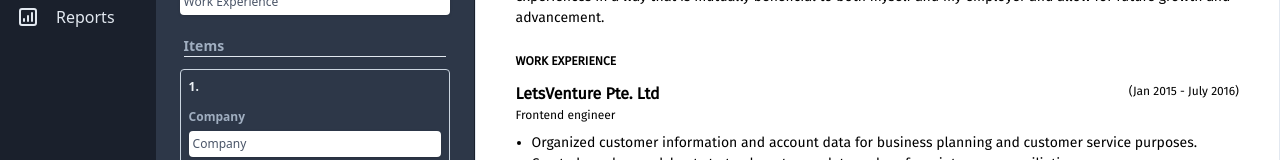
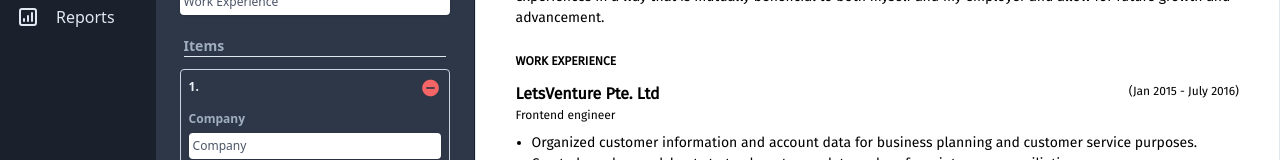
Before and after one commit to kevjose/devnotes, a React (Create React App) app in the folder may-2020/tailwind_css/rt-workcation/: page / in a window 1280 px wide. Shown: the part 351-511 px from the top of the page. Built offline with nearby package versions, Linux system fonts and the light colour scheme.

Commit message:
[27/5/2020][TAILWIND_RESUME] added remove functionality to work experience items

```diff
--- a/may-2020/tailwind_css/rt-workcation/src/components/SearchFilters.js
+++ b/may-2020/tailwind_css/rt-workcation/src/components/SearchFilters.js
@@ -5,7 +5,8 @@ import {
   SAVE_TO_LOCAL_STORAGE,
   INPUT_CHANGE,
   LOAD_FROM_LOCAL_STORAGE,
-  ADD_ITEM
+  ADD_ITEM,
+  REMOVE_ITEM
 } from '../contexts/ResumeContext';
 
 const SearchFilters = () => {
@@ -17,12 +18,12 @@ const SearchFilters = () => {
   const { state, dispatch } = useResumeContext();
 
   useEffect(() => {
-    const localStoreResume = JSON.parse(localStorage.getItem('state'));
+    localStorage.removeItem('state');
+    const localStoreResume = JSON.parse(localStorage.getItem('state-1'));
     dispatch({ type: LOAD_FROM_LOCAL_STORAGE, payload: localStoreResume });
   }, [dispatch]);
 
   const handleChange = (key, value) => {
-    console.log(key, value);
     dispatch({
       type: INPUT_CHANGE,
       payload: {
@@ -37,7 +38,6 @@ const SearchFilters = () => {
   };
 
   const handleAddItem = (key, value) => {
-    console.log(key, value);
     dispatch({
       type: ADD_ITEM,
       payload: {
@@ -46,9 +46,23 @@ const SearchFilters = () => {
       }
     });
 
-    // dispatch({
-    //   type: SAVE_TO_LOCAL_STORAGE
-    // });
+    dispatch({
+      type: SAVE_TO_LOCAL_STORAGE
+    });
+  };
+
+  const handleRemoveItem = (key, value) => {
+    dispatch({
+      type: REMOVE_ITEM,
+      payload: {
+        key,
+        value
+      }
+    });
+
+    dispatch({
+      type: SAVE_TO_LOCAL_STORAGE
+    });
   };
 
   const renderBaiscProfile = (data, path) => {
@@ -61,8 +75,14 @@ const SearchFilters = () => {
               return (
                 <React.Fragment key={`${path}.${index}`}>
                   <div className='border border-gray-400 mx-2 mb-2 rounded'>
-                    <p className='pl-2 pt-2 text-gray-200 font-semibold text-xs'>
-                      {index + 1}.
+                    <p className='px-2 pt-2 text-gray-200 font-semibold text-xs flex justify-between'>
+                      {index + 1}.{' '}
+                      <span
+                        className='material-icons text-xl text-red-500 cursor-pointer'
+                        onClick={() => handleRemoveItem(path, item)}
+                      >
+                        remove_circle
+                      </span>
                     </p>
                     {renderBaiscProfile(item, `${path}.${index}`)}
                   </div>
--- a/may-2020/tailwind_css/rt-workcation/src/contexts/ResumeContext.js
+++ b/may-2020/tailwind_css/rt-workcation/src/contexts/ResumeContext.js
@@ -1,9 +1,10 @@
 import React, { createContext, useReducer, useContext } from 'react';
-import { set, get } from 'lodash';
+import { set, get, remove } from 'lodash';
 
 export const ResumeContext = createContext();
 export const INPUT_CHANGE = 'INPUT_CHANGE';
 export const ADD_ITEM = 'ADD_ITEM';
+export const REMOVE_ITEM = 'REMOVE_ITEM';
 export const SAVE_TO_LOCAL_STORAGE = 'SAVE_TO_LOCAL_STORAGE';
 export const LOAD_FROM_LOCAL_STORAGE = 'LOAD_FROM_LOCAL_STORAGE';
 
@@ -46,20 +47,24 @@ const initialState = {
 };
 
 const ResumeReducer = (state, { type, payload }) => {
+  let items;
   switch (type) {
     case INPUT_CHANGE:
-      console.log(type, payload, set({ ...state }, payload.key, payload.value));
       return set({ ...state }, payload.key, payload.value);
     case ADD_ITEM:
-      let items = get({ ...state }, payload.key, []);
+      items = get({ ...state }, payload.key, []);
       let newItem = {};
       for (let i in payload.value) {
         newItem[i] = '';
       }
       items.push(newItem);
       return set({ ...state }, payload.key, items);
+    case REMOVE_ITEM:
+      items = get({ ...state }, payload.key, []);
+      remove(items, i => i === payload.value);
+      return set({ ...state }, payload.key, items);
     case SAVE_TO_LOCAL_STORAGE:
-      localStorage.setItem('state', JSON.stringify(state));
+      localStorage.setItem('state-1', JSON.stringify(state));
       return state;
     case LOAD_FROM_LOCAL_STORAGE:
       if (!payload) return state;
```
